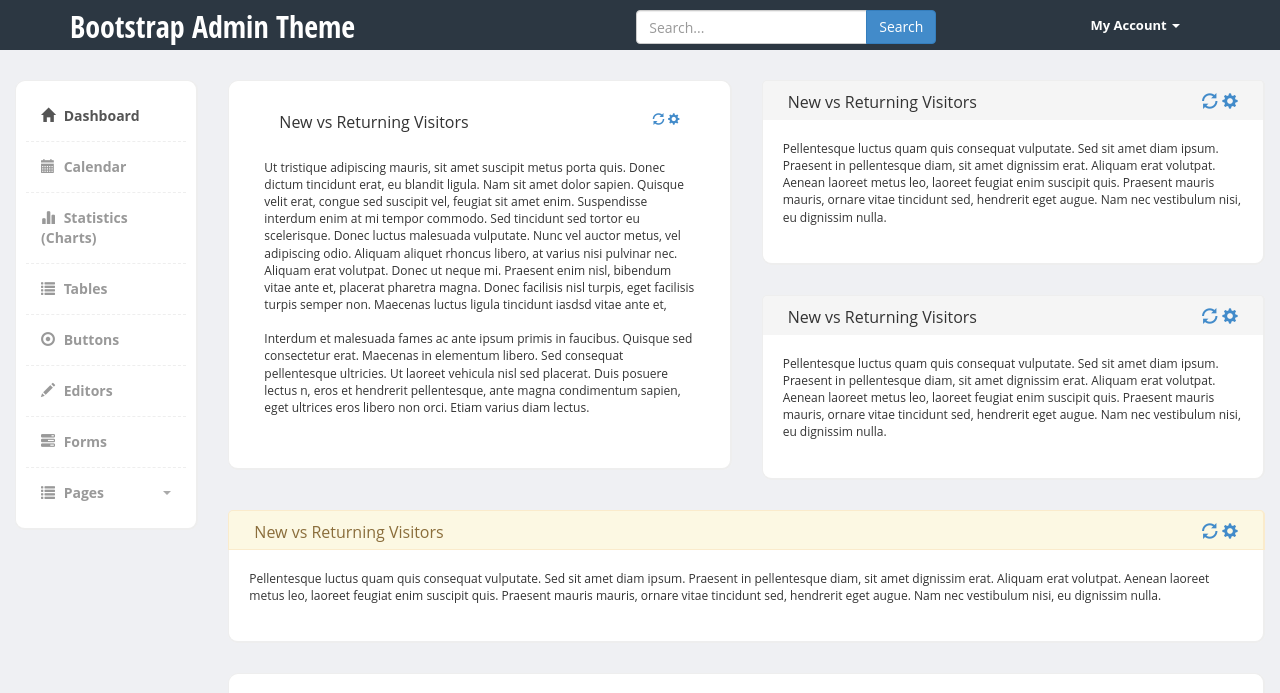
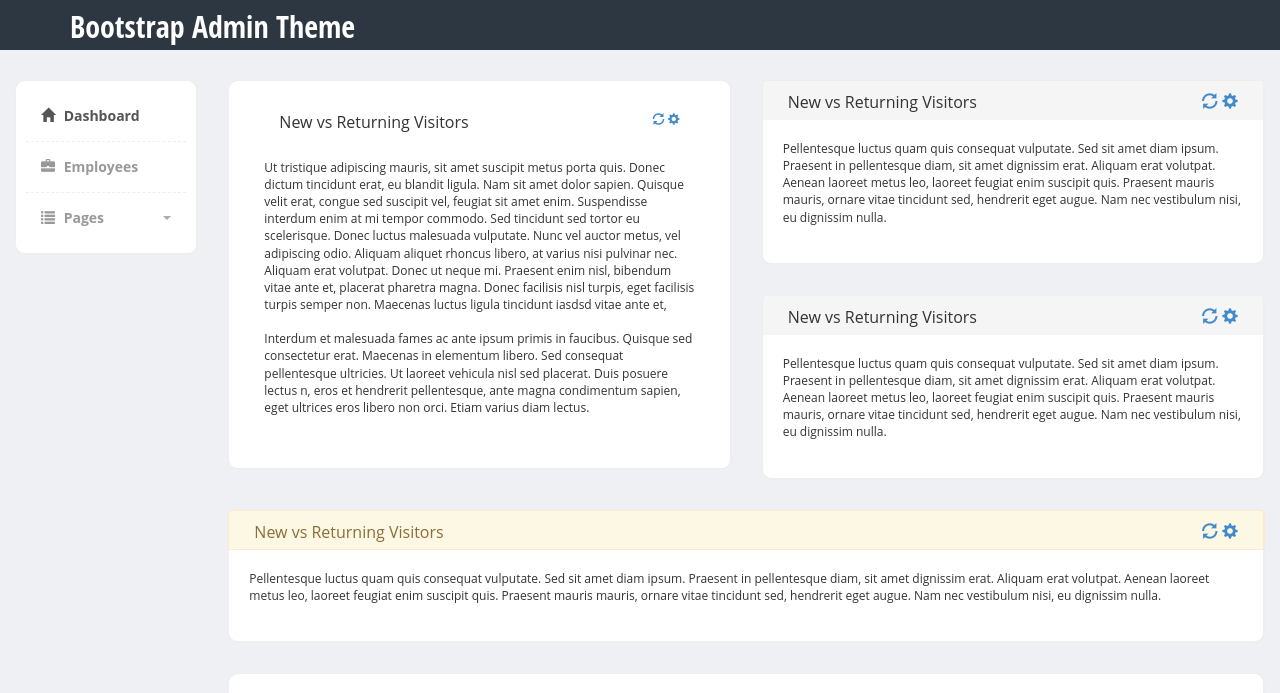
Before and after one commit to Urusai47/VTProject, a PHP site: page /adminPanel.php in a window 1280 px wide. Shown: the top 693 px of the page. Run offline with PHP 8.4, Linux system fonts and the light colour scheme.

Commit message:
Dashboard kisminda 2-3 değişiklik

```diff
--- a/VTProject/adminPanel.php
+++ b/VTProject/adminPanel.php
@@ -8,12 +8,7 @@
     <!-- styles -->
     <link href="css/styles.css" rel="stylesheet">
 
-    <!-- HTML5 Shim and Respond.js IE8 support of HTML5 elements and media queries -->
-    <!-- WARNING: Respond.js doesn't work if you view the page via file:// -->
-    <!--[if lt IE 9]>
-      <script src="https://oss.maxcdn.com/libs/html5shiv/3.7.0/html5shiv.js"></script>
-      <script src="https://oss.maxcdn.com/libs/respond.js/1.3.0/respond.min.js"></script>
-    <![endif]-->
+
   </head>
   <body>
   	<div class="header">
@@ -23,33 +18,6 @@
 	              <!-- Logo -->
 	              <div class="logo">
 	                 <h1><a href="index.php">Bootstrap Admin Theme</a></h1>
-	              </div>
-	           </div>
-	           <div class="col-md-5">
-	              <div class="row">
-	                <div class="col-lg-12">
-	                  <div class="input-group form">
-	                       <input type="text" class="form-control" placeholder="Search...">
-	                       <span class="input-group-btn">
-	                         <button class="btn btn-primary" type="button">Search</button>
-	                       </span>
-	                  </div>
-	                </div>
-	              </div>
-	           </div>
-	           <div class="col-md-2">
-	              <div class="navbar navbar-inverse" role="banner">
-	                  <nav class="collapse navbar-collapse bs-navbar-collapse navbar-right" role="navigation">
-	                    <ul class="nav navbar-nav">
-	                      <li class="dropdown">
-	                        <a href="#" class="dropdown-toggle" data-toggle="dropdown">My Account <b class="caret"></b></a>
-	                        <ul class="dropdown-menu animated fadeInUp">
-	                          <li><a href="profile.html">Profile</a></li>
-	                          <li><a href="login.html">Logout</a></li>
-	                        </ul>
-	                      </li>
-	                    </ul>
-	                  </nav>
 	              </div>
 	           </div>
 	        </div>
@@ -63,12 +31,12 @@
                 <ul class="nav">
                     <!-- Main menu -->
                     <li class="current"><a href="index.html"><i class="glyphicon glyphicon-home"></i> Dashboard</a></li>
-                    <li><a href="calendar.html"><i class="glyphicon glyphicon-calendar"></i> Calendar</a></li>
-                    <li><a href="stats.html"><i class="glyphicon glyphicon-stats"></i> Statistics (Charts)</a></li>
+                    <li><a href="employees.php"><i class="glyphicon glyphicon-briefcase"></i> Employees</a></li>
+<!--                    <li><a href="stats.html"><i class="glyphicon glyphicon-stats"></i> Statistics (Charts)</a></li>
                     <li><a href="tables.html"><i class="glyphicon glyphicon-list"></i> Tables</a></li>
                     <li><a href="buttons.html"><i class="glyphicon glyphicon-record"></i> Buttons</a></li>
                     <li><a href="editors.html"><i class="glyphicon glyphicon-pencil"></i> Editors</a></li>
-                    <li><a href="forms.html"><i class="glyphicon glyphicon-tasks"></i> Forms</a></li>
+                    <li><a href="forms.html"><i class="glyphicon glyphicon-tasks"></i> Forms</a></li>-->
                     <li class="submenu">
                          <a href="#">
                             <i class="glyphicon glyphicon-list"></i> Pages
```
